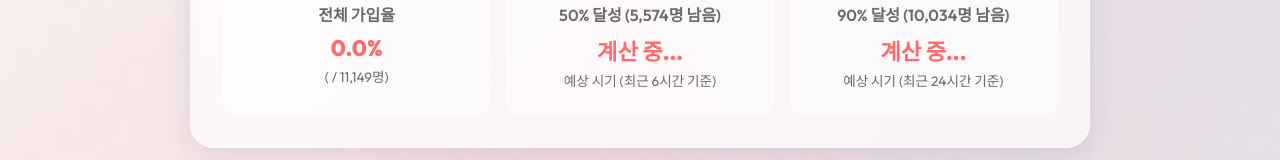
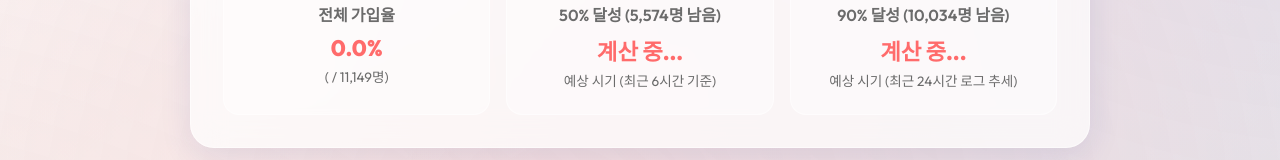
Before and after one commit to DongminShin-HejPaPa/sdsunion, a React (Vite) app: page / in a window 1280 px wide. Shown: the part 496-656 px from the top of the page. Built offline with nearby package versions, Linux system fonts and the light colour scheme; no server answers; a web font is replaced by a local one.

Commit message:
feat: revert 90% card to use logarithmic regression

```diff
--- a/src/App.tsx
+++ b/src/App.tsx
@@ -72,6 +72,52 @@ const estimateLinearReachTime = (history: DataPoint[], targetCount: number, hour
   if (targetX > 24 * 365) return Infinity; // 너무 먼 미래 (1년 이상)
 
   const targetTimeMs = startTime + (targetX * 1000 * 60 * 60);
+
+  return new Date(targetTimeMs);
+};
+
+// 로그 근사를 이용한 예상 도달 시간 계산기 (y = a * ln(t+1) + b)
+const estimateLogarithmicReachTime = (history: DataPoint[], targetCount: number, hoursLimit: number): Date | number | null => {
+  if (history.length < 2) return null;
+
+  const nowMs = new Date().getTime();
+  const limitMs = nowMs - (hoursLimit * 60 * 60 * 1000);
+
+  const filtered = history.filter(d => new Date(d.timestamp).getTime() >= limitMs);
+  if (filtered.length < 2) return null;
+
+  const sorted = [...filtered].sort((a,b) => new Date(a.timestamp).getTime() - new Date(b.timestamp).getTime());
+  const startTime = new Date(sorted[0].timestamp).getTime();
+
+  let sumX = 0;
+  let sumY = 0;
+  let sumX2 = 0;
+  let sumXY = 0;
+  let n = sorted.length;
+
+  for (const point of sorted) {
+    const t = (new Date(point.timestamp).getTime() - startTime) / (1000 * 60 * 60);
+    const x = Math.log(t + 1); // +1 to avoid log(0)
+    const y = point.count;
+
+    sumX += x;
+    sumY += y;
+    sumX2 += x * x;
+    sumXY += x * y;
+  }
+
+  const denominator = n * sumX2 - sumX * sumX;
+  if (denominator === 0) return null;
+
+  const a = (n * sumXY - sumX * sumY) / denominator;
+  const b = (sumY - a * sumX) / n;
+
+  if (a <= 0) return null; // 감소하거나 멈춰있으면 달성 불가
+
+  const targetT = Math.exp((targetCount - b) / a) - 1;
+  if (targetT > 24 * 365) return Infinity; // 너무 먼 미래
+
+  const targetTimeMs = startTime + (targetT * 1000 * 60 * 60);
 
   return new Date(targetTimeMs);
 };
@@ -247,21 +293,25 @@ function App() {
     return <span>{displayValue.toLocaleString()}</span>;
   };
 
-  const getFormattedEstimate = (targetCount: number, hoursLimit: number) => {
+  const getFormattedEstimate = (targetCount: number, hoursLimit: number, useLog = false) => {
     if (memberCount !== null && memberCount >= targetCount) {
       const achievedPoint = history.find(d => d.count >= targetCount);
       const achievedTimeStr = achievedPoint ? format(parseISO(achievedPoint.timestamp), 'yy.MM.dd HH:mm') : '알 수 없음';
       return { achieved: true, text: `🎉 달성 완료!`, subText: `${achievedTimeStr}` };
     }
-    if (history.length < 2) return { achieved: false, text: '계산 중...', subText: `예상 시기 (최근 ${hoursLimit}시간 기준)` };
 
-    const estimate = estimateLinearReachTime(history, targetCount, hoursLimit);
-    if (estimate === null) return { achieved: false, text: '계산 불가', subText: `예상 시기 (최근 ${hoursLimit}시간 기준)` };
+    const subTextStr = useLog ? `예상 시기 (최근 ${hoursLimit}시간 로그 추세)` : `예상 시기 (최근 ${hoursLimit}시간 기준)`;
+
+    if (history.length < 2) return { achieved: false, text: '계산 중...', subText: subTextStr };
+
+    const estimate = useLog ? estimateLogarithmicReachTime(history, targetCount, hoursLimit) : estimateLinearReachTime(history, targetCount, hoursLimit);
+
+    if (estimate === null) return { achieved: false, text: '계산 불가', subText: subTextStr };
     if (estimate === Infinity || (estimate instanceof Date && estimate.getTime() > new Date().getTime() + 1000 * 60 * 60 * 24 * 365 * 10)) {
-      return { achieved: false, text: '아득히 먼 미래 😢', subText: `예상 시기 (최근 ${hoursLimit}시간 기준)` };
+      return { achieved: false, text: '아득히 먼 미래 😢', subText: subTextStr };
     }
 
-    return { achieved: false, text: format(estimate as Date, 'yyyy.MM.dd HH:mm'), subText: `예상 시기 (최근 ${hoursLimit}시간 기준)` };
+    return { achieved: false, text: format(estimate as Date, 'yyyy.MM.dd HH:mm'), subText: subTextStr };
   };
 
   const currentRate = memberCount ? ((memberCount / TOTAL_EMPLOYEES) * 100).toFixed(1) : "0.0";
@@ -353,7 +403,7 @@ function App() {
           })()}
 
           {(() => {
-            const est90 = getFormattedEstimate(target90Count, 24);
+            const est90 = getFormattedEstimate(target90Count, 24, true);
             return (
               <div className={`stat-card ${est90.achieved ? 'achieved' : ''}`}>
                 <h3>90% 달성 ({est90.achieved ? '완료' : `${(target90Count - (memberCount || 0)).toLocaleString()}명 남음`})</h3>
```
